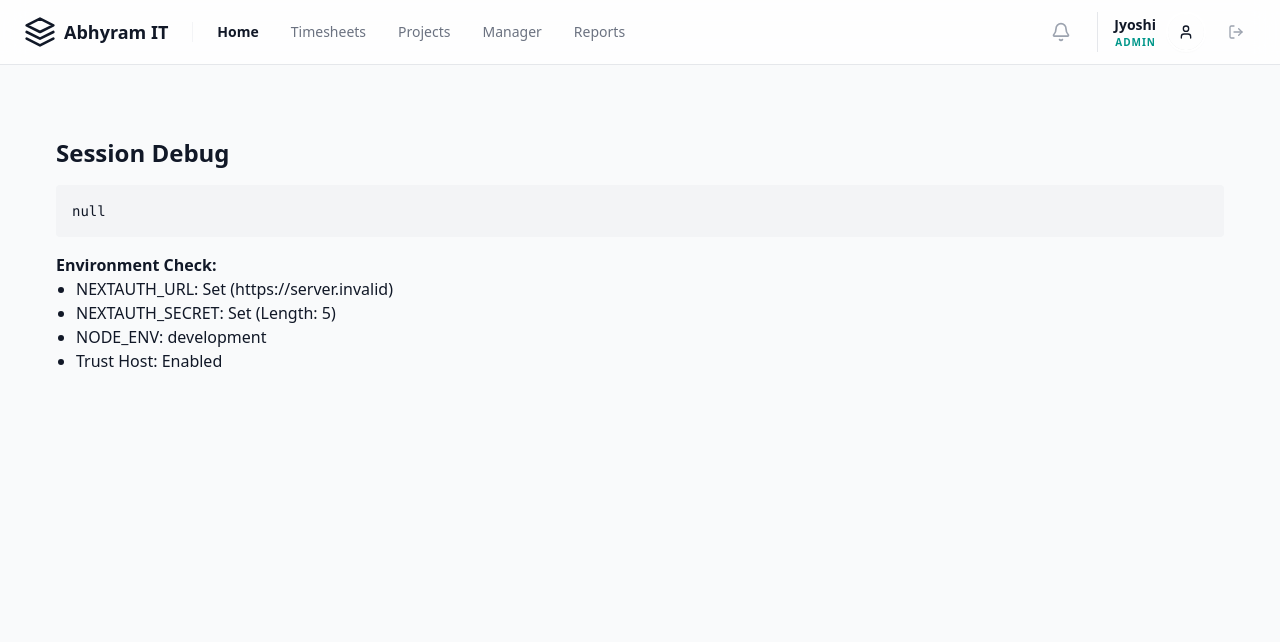
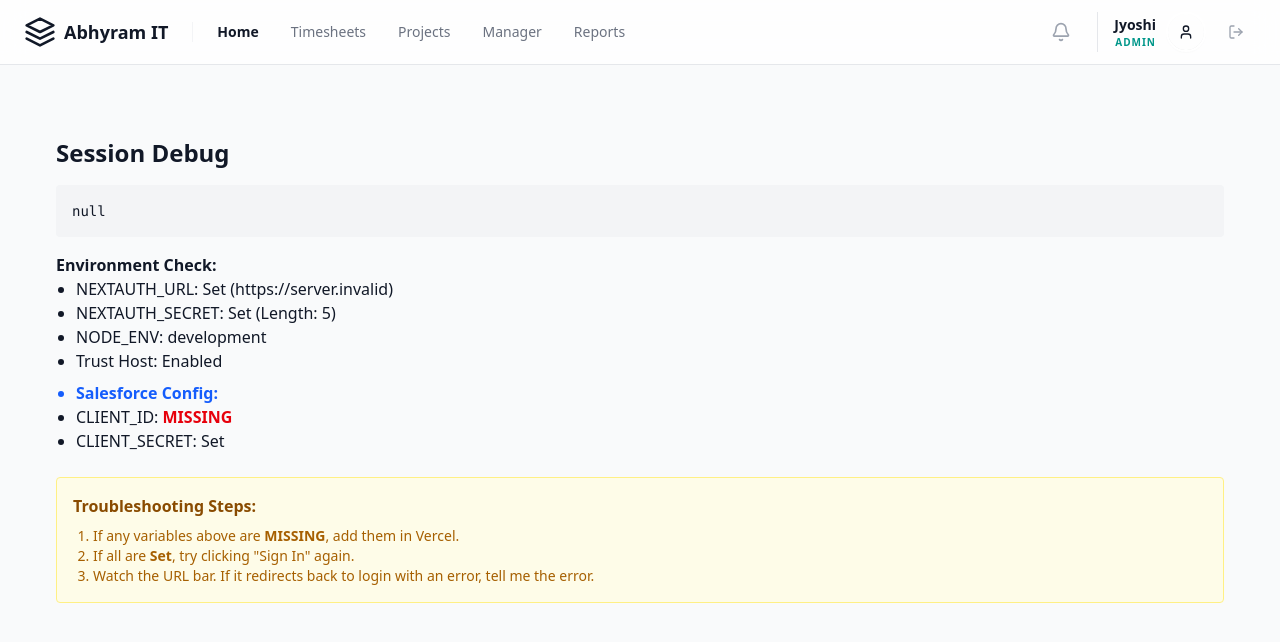
Before and after one commit to vardhanme21/abhyram-workforce, a Next.js app in the folder workforce/: page /dashboard/debug in a window 1280 px wide. Shown: the top 642 px of the page. Built offline with nearby package versions, Linux system fonts and the light colour scheme; no server answers.

Commit message:
fix: Add Salesforce config checks to debug page

```diff
--- a/workforce/app/(dashboard)/dashboard/debug/page.tsx
+++ b/workforce/app/(dashboard)/dashboard/debug/page.tsx
@@ -16,9 +16,19 @@ export default async function DebugSessionPage() {
           <li>NEXTAUTH_URL: {process.env.NEXTAUTH_URL ? `Set (${process.env.NEXTAUTH_URL})` : <span className="text-red-600 font-bold">MISSING</span>}</li>
           <li>NEXTAUTH_SECRET: {process.env.NEXTAUTH_SECRET ? `Set (Length: ${process.env.NEXTAUTH_SECRET.length})` : <span className="text-red-600 font-bold">MISSING</span>}</li>
           <li>NODE_ENV: {process.env.NODE_ENV}</li>
-          {/* @ts-expect-error - trustHost valid in runtime */}
           <li>Trust Host: {authOptions.trustHost ? 'Enabled' : 'Disabled'}</li>
+          <li className="mt-2 text-blue-600 font-semibold">Salesforce Config:</li>
+          <li>CLIENT_ID: {process.env.SALESFORCE_CLIENT_ID ? 'Set' : <span className="text-red-600 font-bold">MISSING</span>}</li>
+          <li>CLIENT_SECRET: {process.env.SALESFORCE_CLIENT_SECRET ? 'Set' : <span className="text-red-600 font-bold">MISSING</span>}</li>
         </ul>
+        <div className="mt-6 p-4 bg-yellow-50 border border-yellow-200 rounded">
+          <p className="font-bold text-yellow-800">Troubleshooting Steps:</p>
+          <ol className="list-decimal pl-5 mt-2 text-sm text-yellow-700">
+             <li>If any variables above are <strong>MISSING</strong>, add them in Vercel.</li>
+             <li>If all are <strong>Set</strong>, try clicking "Sign In" again.</li>
+             <li>Watch the URL bar. If it redirects back to login with an error, tell me the error.</li>
+          </ol>
+        </div>
       </div>
     </div>
   );
```
